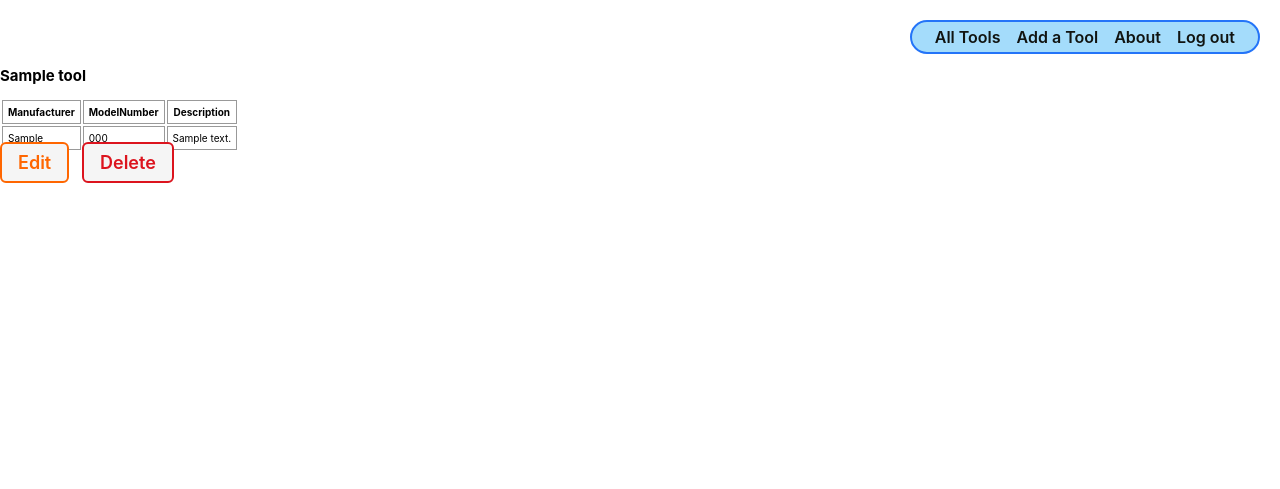
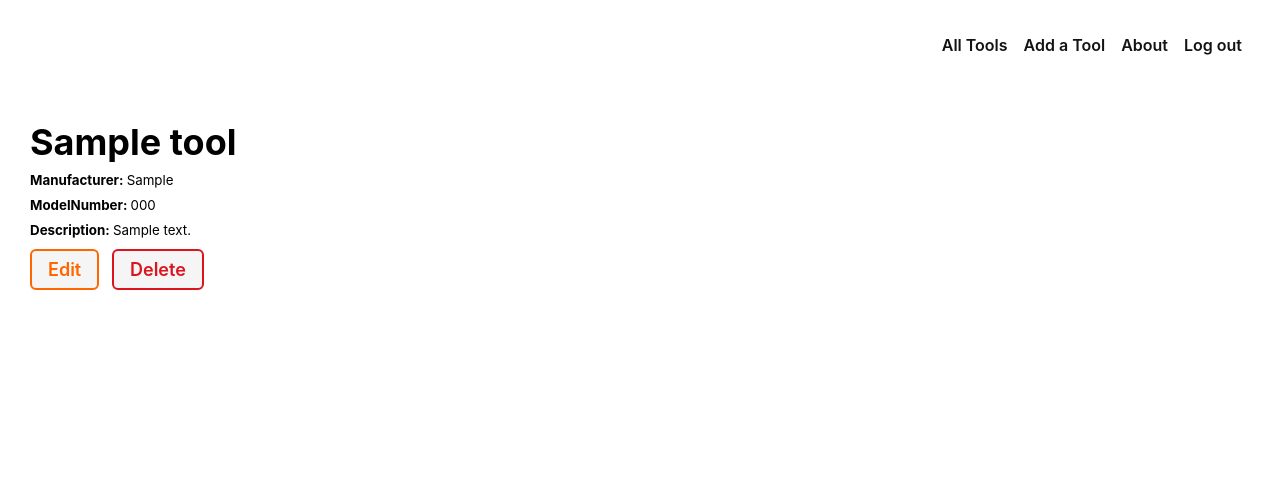
Before and after one commit to tysonwells/toolscollector-lab, a Django app: page /tools/1/ in a window 1280 px wide. Shown: the top 489 px of the page. Before the commit the page ends 183 px from the top, so only its background shows below. Run offline with Django 3.2, Linux system fonts and the light colour scheme; a user stored in the database is signed in; tables that the repository leaves empty hold one stand-in row (values such as "Sample post").

Commit message:
removed table from detail.html

```diff
--- a/main_app/static/css/base.css
+++ b/main_app/static/css/base.css
@@ -92,12 +92,6 @@ nav li {
   padding: 5px 8px;
 }
 
-.header-logo-container {
-  margin: auto;
-  padding: 10px 20px 0;
-  max-width: 500px;
-}
-
 .page-header {
   display: flex;
   align-items: center;
@@ -116,11 +110,6 @@ nav li {
   cursor: pointer;
   font-family: inherit;
   margin-right: 10px;
-}
-
-td, th {
-  border: 1px solid #999;
-  padding: 0.5rem;
 }
 
 .btn:hover {
@@ -175,17 +164,6 @@ td, th {
     min-height: calc(100vh - 53px);
   }
 
-  nav,
-  .header-logo-container {
-    margin: 10px 0;
-    padding: 0 15px;
-  }
-
-  /* visual fix to help align logo */
-  .header-logo-container {
-    padding-top: 3px;
-  }
-
   nav {
     margin-left: auto;
     display: flex;
@@ -194,10 +172,6 @@ td, th {
 
   nav ul {
     flex-wrap: nowrap;
-  }
-
-  .header-logo-container {
-    width: 213px;
   }
 
   .page-header h1 {
@@ -236,36 +210,16 @@ td, th {
     border-bottom: none;
   }
 
-  nav,
-  .header-logo-container {
-    margin: 0;
-    background: var(--nav-bg-ff);
-    border: var(--borders);
-    border-radius: 18px;
-  }
-
   nav {
     margin-left: auto;
   }
 
-  .header-logo-container {
-    /* visual fix to help align logo */
-    padding-top: 6px;
-    width: 256px;
-    height: 35px;
-  }
+
 
   @supports (-webkit-backdrop-filter: none) or (backdrop-filter: none) {
     header {
       -webkit-backdrop-filter: none;
       backdrop-filter: none;
     }
-
-    nav,
-    .header-logo-container {
-      background: rgba(104, 197, 248, .6);
-      -webkit-backdrop-filter: blur(3px);
-      backdrop-filter: blur(3px);
-    }
   }
 }
--- a/main_app/static/css/home.css
+++ b/main_app/static/css/home.css
@@ -15,10 +15,6 @@ main > section {
   flex-direction: column;
 }
 
-.header-logo-container {
-  display: none;
-}
-
 .logo-container {
   max-width: 375px;
 }
@@ -28,7 +24,7 @@ main > section {
 }
 
 .tool-image {
-  width: 150%;
+  width: 80%;
 }
 
 .login {
--- a/main_app/static/css/tool-detail.css
+++ b/main_app/static/css/tool-detail.css
@@ -1,4 +1,220 @@
-td, th {
-  border: 1px solid #999;
-  padding: 0.5rem;
+
+.tool-container {
+  padding: 35px 30px;
+  display: flex;
+  flex-direction: column;
+  align-items: center;
+  justify-content: center;
 }
+
+.tool-img {
+width: 75%;
+max-width: 350px;
+}
+
+.usr-img {
+width: 100%;
+border-radius: var(--card-border-radius);
+}
+
+.tool-details {
+width: 98%;
+}
+
+.tool-actions {
+margin-top: 20px;
+}
+
+.feedings-toy-container {
+display: flex;
+flex-direction: column;
+padding-bottom: 20px;
+align-items: center;
+}
+
+.subsection-title {
+display: flex;
+align-items: center;
+margin-bottom: 12px;
+}
+
+.subsection-content {
+margin: 0 8px;
+}
+
+.toy-container {
+display: flex;
+align-items: center;
+flex-wrap: wrap;
+}
+
+.color-block {
+opacity: 0.8;
+height: 25px;
+width: 25px;
+margin-right: 10px;
+}
+
+.unfed,
+.fed,
+.no-toys,
+.all-toys {
+margin: 0;
+font-weight: bold;
+}
+
+.unfed,
+.no-toys {
+color: var(--danger);
+}
+
+.fed,
+.all-toys {
+color: var(--submit);
+}
+
+.tool-details h1 {
+font-size: var(--font-xxl);
+margin: 15px 0 3px;
+}
+
+.tool-details h2 {
+font-size: var(--font-xl);
+margin: 0 0 10px;
+margin-top: 0;
+margin-bottom: 10px;
+}
+
+.tool-details h3 {
+margin: 20px 0 10px;
+font-size: var(--font-l);
+}
+
+.tool-details p {
+font-size: var(--font-reg);
+margin: 5px 0;
+}
+
+.feedings-toy-container > section {
+width: 80%;
+min-width: 360px;
+border: var(--borders);
+border-radius: var(--card-border-radius);
+padding: 10px;
+box-shadow: var(--card-box-shadow);
+display: flex;
+flex-direction: column;
+justify-content: center;
+margin-bottom: 20px;
+}
+
+.subsection-title img {
+height: 42px;
+margin-left: 8px;
+}
+
+.subsection-title img:first-of-type {
+margin-left: 16px;
+}
+
+.feedings h2,
+.toys h2 {
+font-size: 3.2rem;
+margin: 0;
+}
+
+.feedings h3,
+.toys h3 {
+font-size: var(--font-xl);
+margin: 10px 0;
+}
+
+.subsection-content p,
+.subsection-content input,
+.subsection-content select {
+font-size: var(--font-l);
+}
+
+.subsection-content input,
+.subsection-content select {
+margin-left: 5px;
+padding: 3px;
+}
+
+.feedings table {
+width: calc(100% - 16px);
+text-align: left;
+border-collapse: collapse;
+margin: 0 8px;
+}
+
+.feedings td {
+padding: 8px 5px;
+font-size: var(--font-reg);
+}
+
+.feedings th {
+font-size: var(--font-l);
+padding: 5px 5px 0;
+border-bottom: rgb(36, 116, 248) solid 2px;
+}
+
+.feedings tr:nth-child(even) {
+background-color: #f3f3fd;
+}
+
+.toy-container p {
+margin: 12px 0;
+}
+
+.toy-container a {
+text-decoration: none;
+color: #111;
+}
+
+.toy-container .btn {
+padding: 3px 10px;
+margin-left: 10px;
+}
+
+#file-input {
+overflow: hidden;
+position: absolute;
+width: 0.1px;
+height: 0.1px;
+}
+
+#file-name {
+margin-bottom: 10px;
+}
+
+@media only screen and (min-width: 768px) {
+.tool-container {
+  padding: 35px 30px;
+  flex-direction: row;
+  align-items: center;
+  justify-content: start;
+}
+
+.tool-img {
+  width: 25%;
+  max-width: 250px;
+  margin-right: 25px;
+}
+
+.feedings-toy-container {
+  flex-direction: row;
+  justify-content: space-around;
+  align-items: flex-start;
+}
+
+.feedings-toy-container > section {
+  width: 45%;
+}
+}
+
+@media only screen and (min-width: 1024px) {
+.feedings-toy-container {
+  padding: 0 40px;
+}
+}
--- a/main_app/templates/tools/detail.html
+++ b/main_app/templates/tools/detail.html
@@ -14,22 +14,9 @@
 <section class="tool-container">
   <div class="tool-details">
     <h1>{{ tool.name }}</h1>
-    <table class="table">
-      <thead>
-        <tr>
-          <th scope="col">Manufacturer</th>
-          <th scope="col">ModelNumber</th>
-          <th scope="col">Description</th>
-        </tr>
-      </thead>
-      <tbody>
-        <tr>
-          <td>{{ tool.manufacturer }}</td>
-          <td>{{ tool.modelNumber }}</td>
-          <td>{{ tool.description }}</td>
-        </tr>
-      </tbody>
-    </table>
+    <p><small><strong> Manufacturer: </strong>{{ tool.manufacturer }}</small></p>
+        <p><small><strong> ModelNumber: </strong>{{ tool.modelNumber }}</small></p>
+        <p><small><strong> Description: </strong>{{ tool.description }}</small></p>
     <div class="tool-actions">
       <a href="{% url 'tools_update' tool.id %}" class="btn warn">Edit</a>
       <a href="{% url 'tools_delete' tool.id %}" class="btn danger">Delete</a>
```
